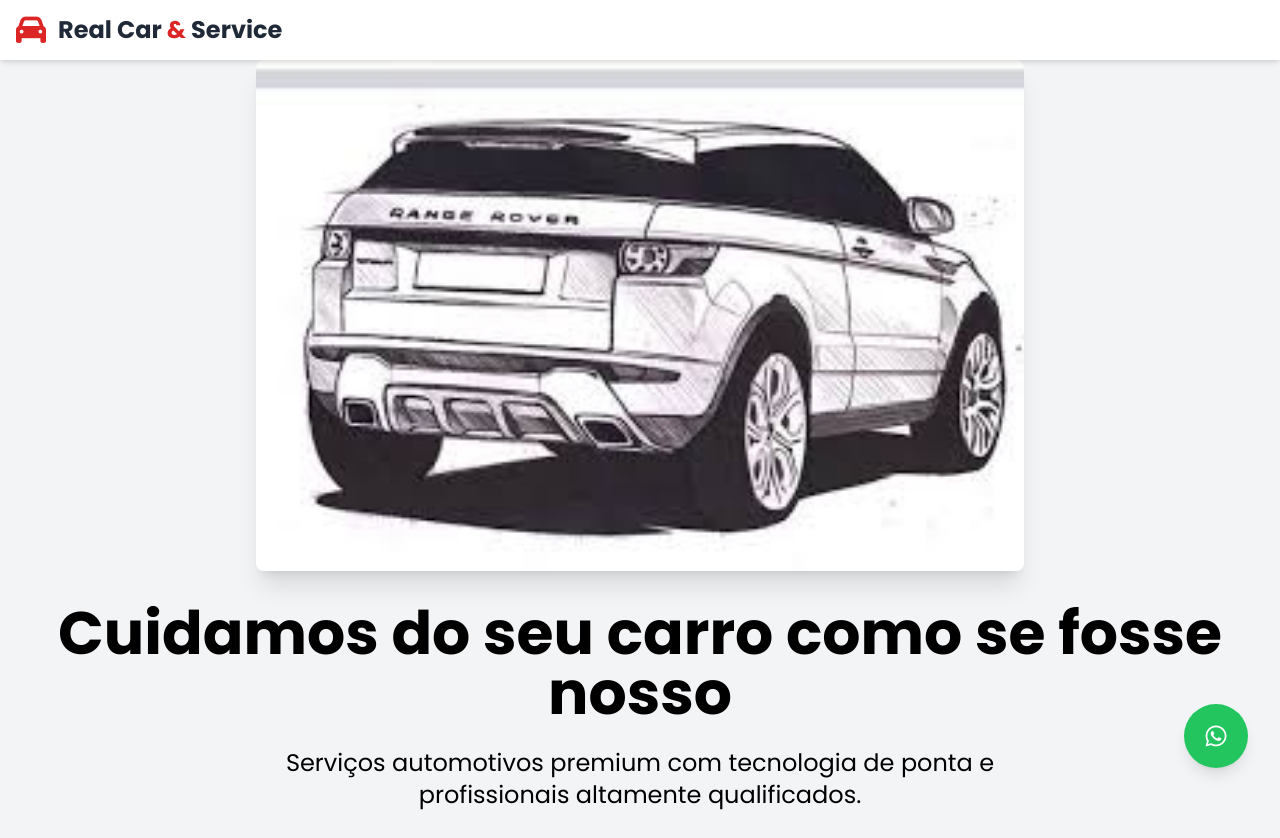
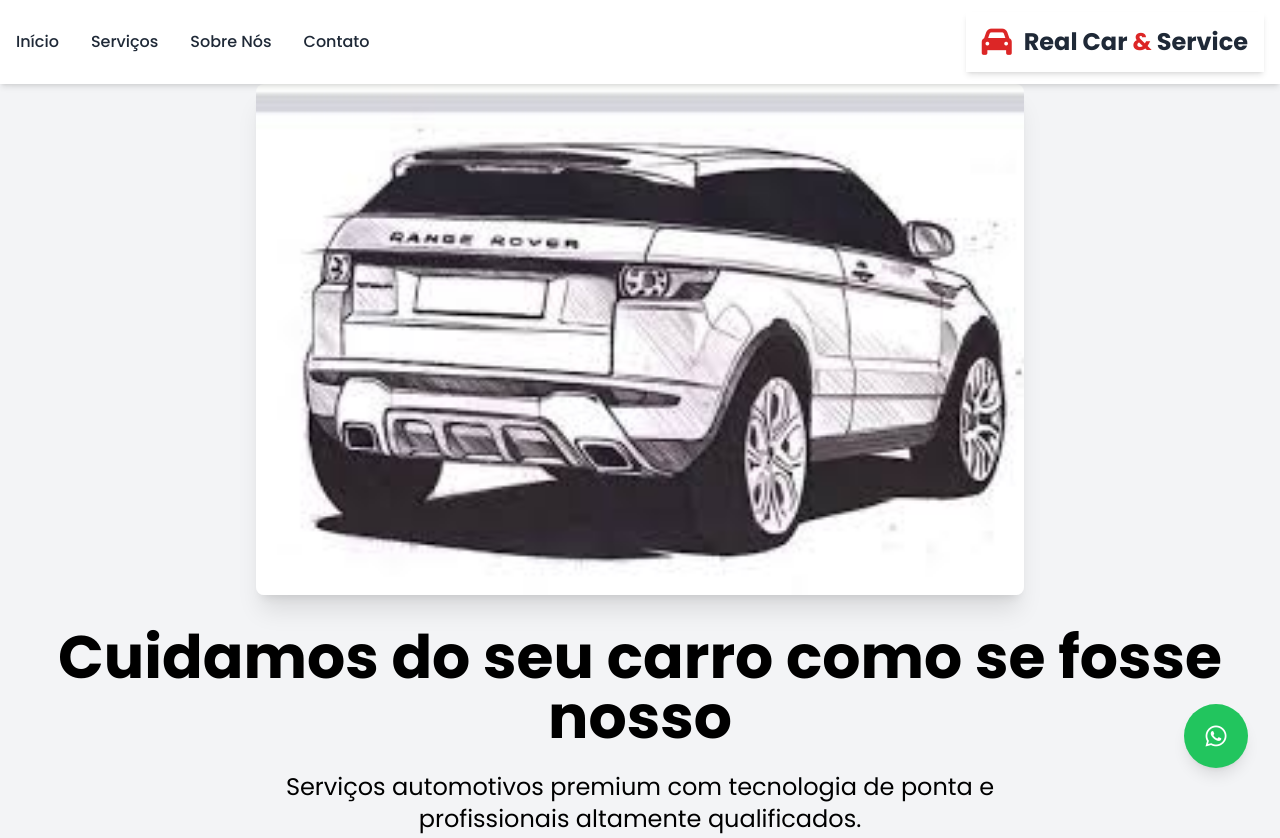
Before and after one commit to abdieldeathayde/RealCarService, a website: page public/index.html in a window 1280 px wide. Shown: the top 838 px of the page. Drawn offline with nearby package versions, Linux system fonts and the light colour scheme.

Commit message:
fix corrigidos atalhos desktop

```diff
--- a/public/index.html
+++ b/public/index.html
@@ -4,6 +4,7 @@
     <meta charset="UTF-8">
     <meta name="viewport" content="width=device-width, initial-scale=1.0">
     <title>Real Car & Service - Manutenção Automotiva Premium</title>
+    <meta http-equiv="Permissions-Policy" content="accelerometer=()">
     <meta http-equiv="Permissions-Policy" content="accelerometer=*, gyroscope=*, magnetometer=*, deviceorientation=*">
     <script src="https://cdn.tailwindcss.com"></script>
     <link rel="stylesheet" href="https://cdnjs.cloudflare.com/ajax/libs/font-awesome/6.4.0/css/all.min.css">
@@ -12,6 +13,19 @@
   <body class="bg-gray-100">
 
     <!-- Header/Navigation -->
+  <header class="bg-white shadow-md sticky top-0 z-50">
+  <div class="container mx-auto px-4 py-3 flex justify-between items-center">
+
+
+
+
+        <nav class="hidden md:flex space-x-8">
+            <a href="#home" class="text-gray-800 hover:text-red-600 font-medium">Início</a>
+            <a href="#services" class="text-gray-800 hover:text-red-600 font-medium">Serviços</a>
+            <a href="#about" class="text-gray-800 hover:text-red-600 font-medium">Sobre Nós</a>
+            <a href="#contact" class="text-gray-800 hover:text-red-600 font-medium">Contato</a>
+        </nav>
+
         <header class="bg-white shadow-md sticky top-0 z-50">
             <div class="container mx-auto px-4 py-3 flex justify-between items-center">
                 <div class="flex items-center">
```
Lines whose indentation alone changed are shown as unchanged.
